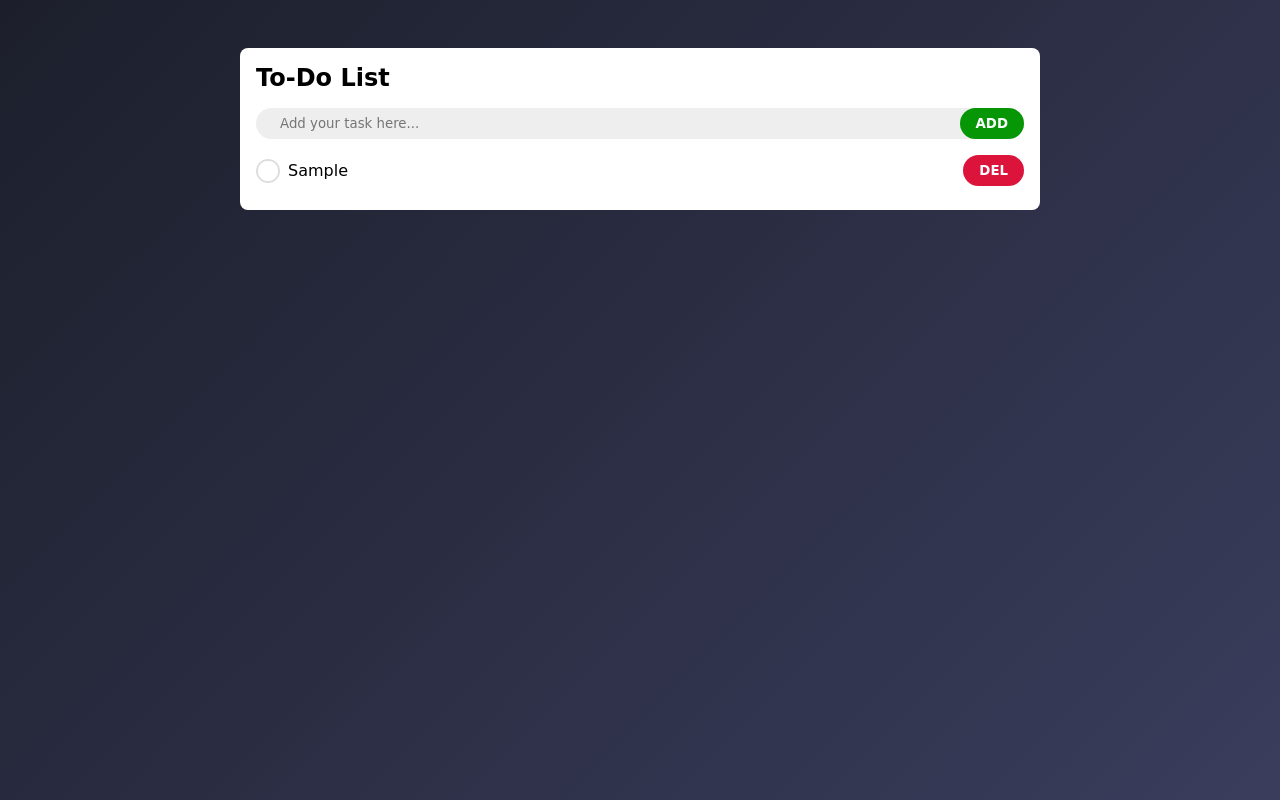
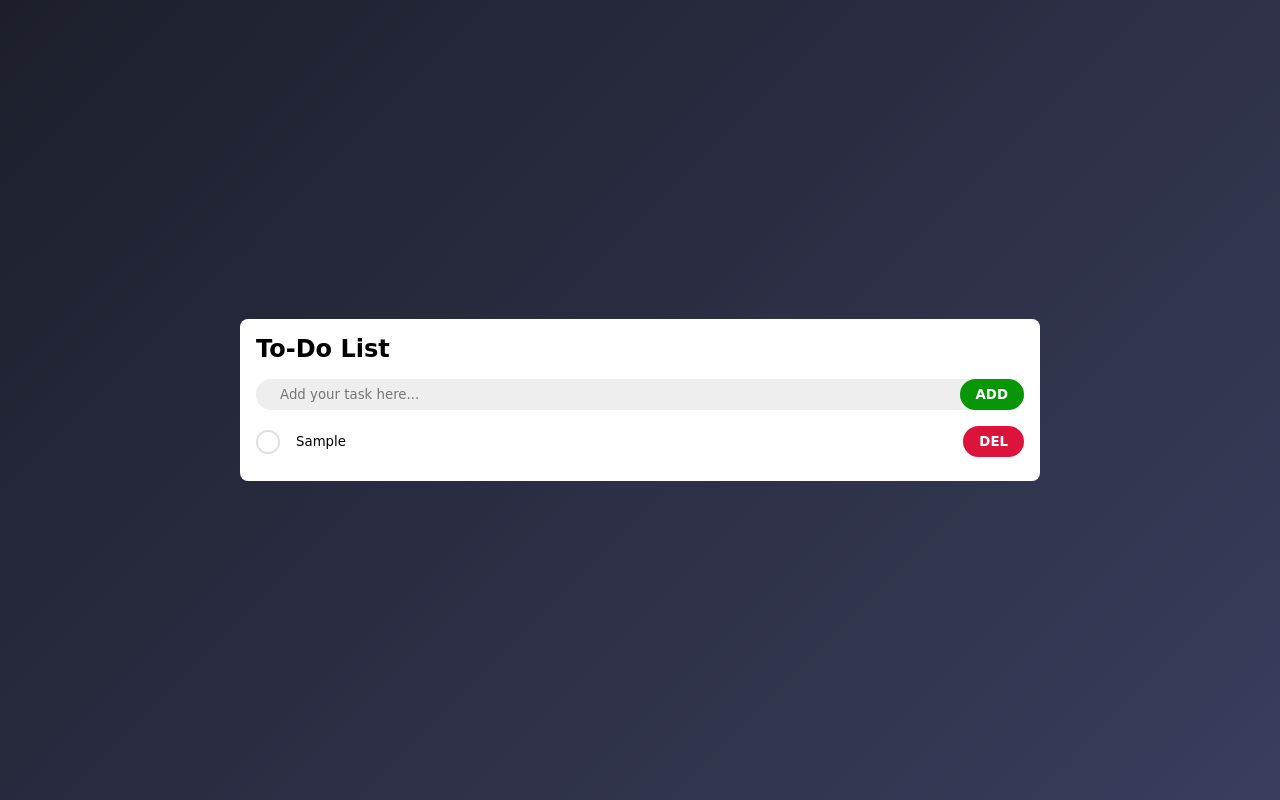
Before and after one commit to odoroliver/projects, a plain HTML site: page to-do_list_app/index.html in a window 1280 px wide. Both pictures are taken after typing "Sample" into the empty fields and a click on the button "ADD". Drawn offline with Linux system fonts and the light colour scheme.

Commit message:
merging dev to main

```diff
--- a/to-do_list_app/index.html
+++ b/to-do_list_app/index.html
@@ -16,6 +16,7 @@
                 <input type="text" placeholder="Add your task here..." id="task_input">
                 <button id="add_btn">ADD</button>
             </div>
+            <div id="error">!!! You must write something !!!</div>
             <div id="task_container"></div>
         </div>
     </div>
--- a/to-do_list_app/index.js
+++ b/to-do_list_app/index.js
@@ -1,16 +1,22 @@
 let taskInput = document.getElementById("task_input");
 let add_btn = document.getElementById("add_btn");
 let taskContainer = document.getElementById("task_container");
+let errorDiv = document.getElementById("error");
 
 add_btn.onclick = function addTask() {
     if (taskInput.value.trim() === '') {
-        alert("You must write something!");
+        errorDiv.style.cssText = `
+        display: block;
+        `;
     }
     else {
+        errorDiv.style.cssText = `
+        display: none;
+        `;
         taskContainer.innerHTML += `
             <div class="task_row">
                 <img src="images/unchecked.png" class="check_img" data-checked="false">
-                <span class="task_text">${taskInput.value}</span>
+                <input type="text" class="task_text" id="task_input" value="${taskInput.value}">
                 <button class="del_btn">DEL</button>
             </div>`;
         taskInput.value = "";
--- a/to-do_list_app/style.css
+++ b/to-do_list_app/style.css
@@ -10,6 +10,9 @@
     height: 100vh;
     background: linear-gradient(135deg, #1c1f2b, #3a3d5c);
     padding: 1rem;
+    display: flex;
+    align-items: flex-start;
+    justify-content: center;
 }
 
 .to-do_app {
@@ -29,12 +32,21 @@
     margin-bottom: 1rem;
 }
 
-input {
+#task_input {
     border: none;
     background: transparent;
     flex: 1;
     outline: none;
     padding: 0.5rem;
+}
+
+#error {
+    display: none;
+    color: crimson;
+    margin-bottom: 0.5rem;
+    background-color: #ddd;
+    text-align: center;
+    font-weight: bold;
 }
 
 #add_btn {
@@ -79,9 +91,12 @@ h2 {
 }
 
 @media (min-width: 768px) {
-    .to-do_app {
-        max-width: 800px;
-        margin: auto;
-        margin-top: 2rem;
-    }
+        .to-do_app {
+            width: 90%;
+            max-width: 800px;
+            margin: 0;
+        }
+        .container {
+            align-items: center;
+        }
 }
```
